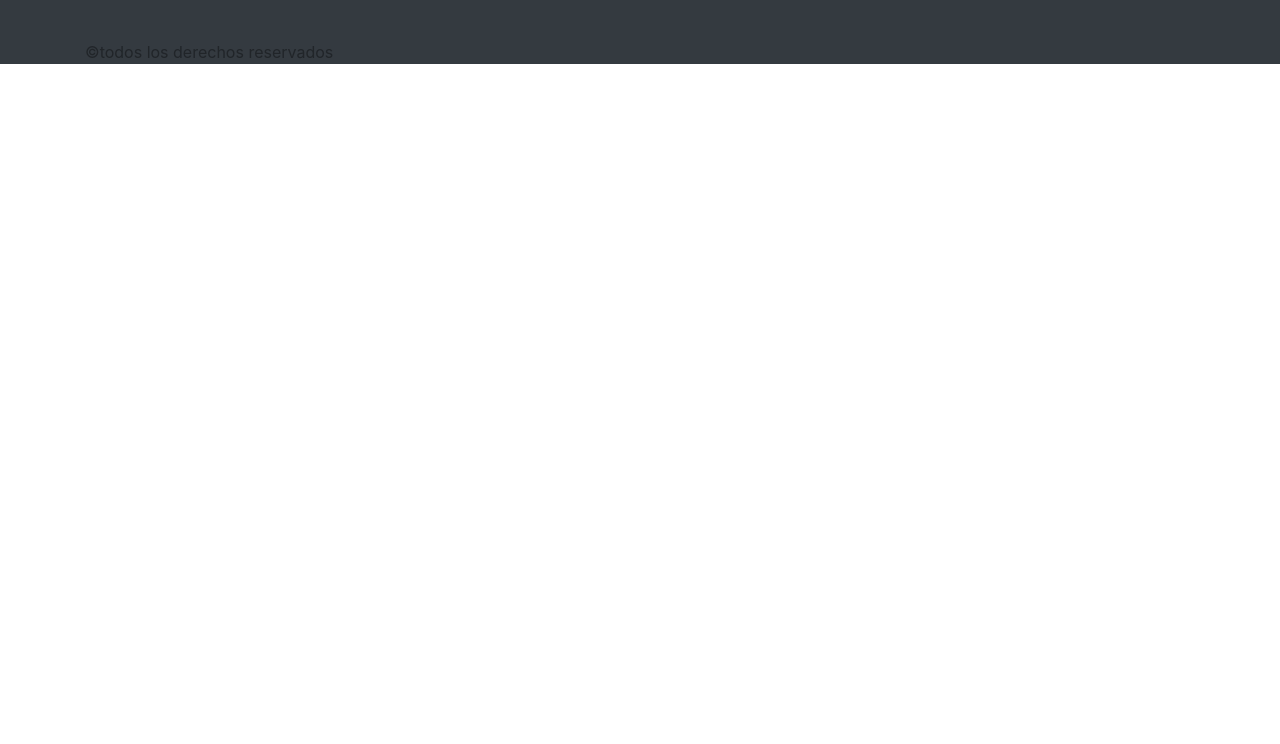
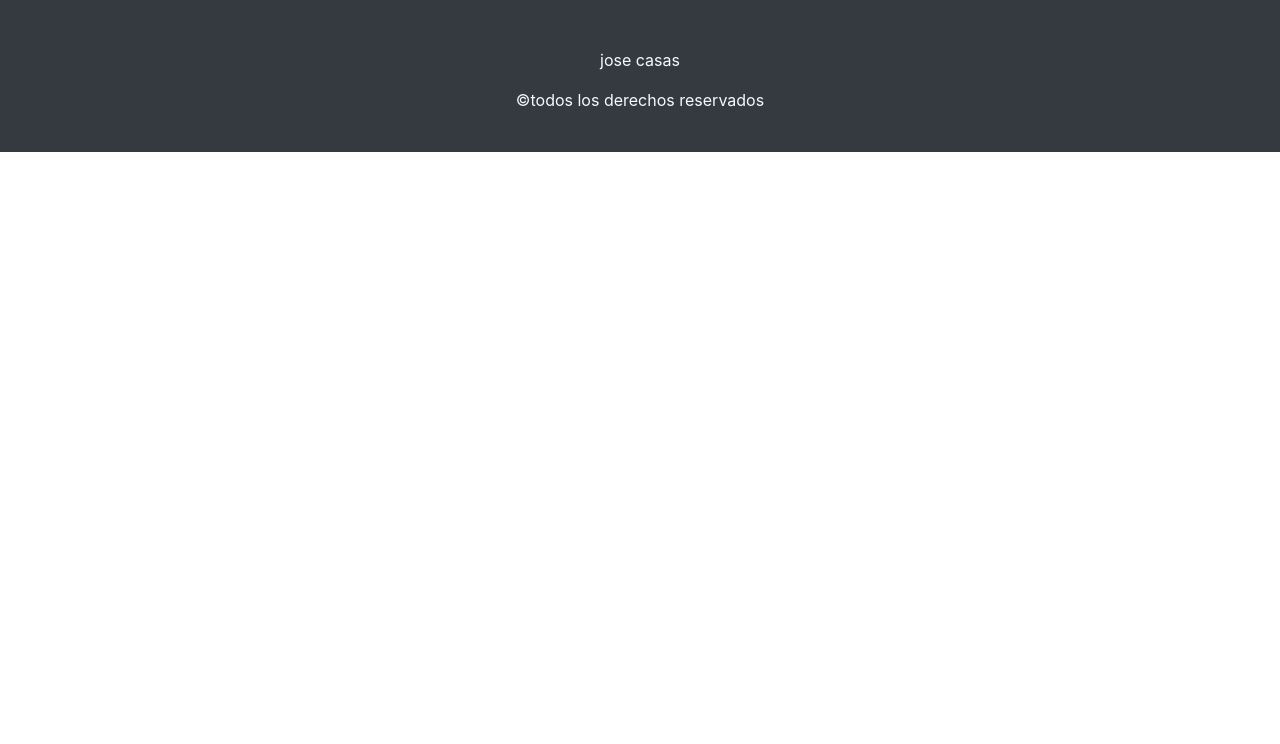
Before and after one commit to casasjose/casasjose.github.io, a plain HTML site: page index.html in a window 1280 px wide. Shown: the part 56-800 px from the top of the page. Drawn offline with nearby package versions, Linux system fonts and the light colour scheme; some icons are missing.

Commit message:
modificacion de footer

```diff
--- a/index.html
+++ b/index.html
@@ -60,12 +60,12 @@
         </div>
       </nav>
     </header>
-    <footer class="bg-dark tex-light">
-        <div class="container tex-center">
+    <footer class="bg-dark text-light py-4">
+         <div class="container text-center">
             <i class="fab fa-acquisitions-incorporated fa-2x mr-2"></i>
-            <p class="jose casas"> </p>
+            <p class="text-light">jose casas</p>
             <p>&copy;todos los derechos reservados</p>
-        </div>
+          </div>
     </footer>
     <script
       src="https://code.jquery.com/jquery-3.4.1.slim.min.js"
```
